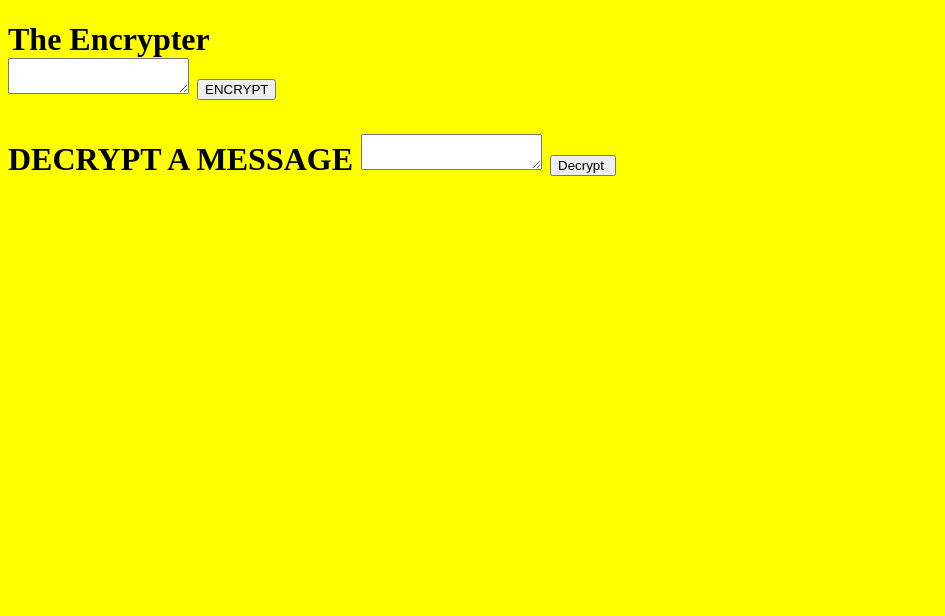
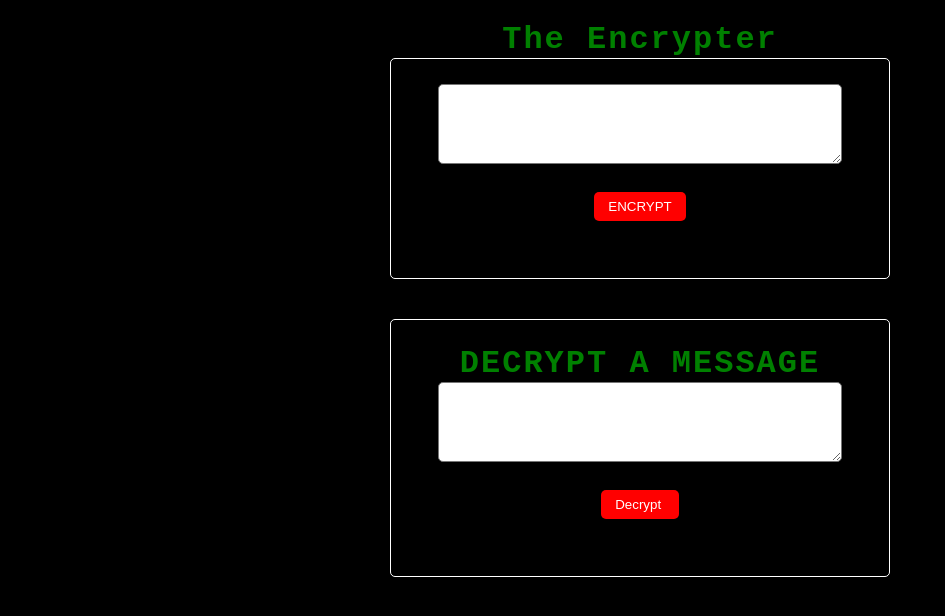
Before and after one commit to JJoBro/aca-code, a plain HTML site: page encryptor/index.html in a window 1280 px wide. Shown: the whole page, without its empty margins (0-945 px from the left). Drawn offline with Linux system fonts and the light colour scheme.

Commit message:
Update styles.css

```diff
--- a/encryptor/styles.css
+++ b/encryptor/styles.css
@@ -1,3 +1,63 @@
+* {
+    box-sizing: border-box;
+}
+
 body {
-  background-color: yellow
+    background-color: black;
+    color: green;
+    font-family: 'Courier New', Courier, monospace;
+    letter-spacing: 2px;
+    margin: 0;
+    width: 100%;
+    height: 100%;
+    text-align: center;
 }
+
+form {
+    border: 1px solid white;
+    border-radius: 5px;
+    margin-bottom: 40px;
+    padding: 25px;
+}
+
+input[type="submit"] {
+    background-color: red;
+    border-color: green;
+    border-radius: 5px;
+    border-width: 0;
+    color: white;
+    padding: 7px 14px;
+}
+
+label {
+    display: block;
+    font-size: 1.3em;
+    font-weight: bold;
+    padding-bottom: 10px;
+}
+
+textarea {
+    border-radius: 5px;
+    margin-bottom: 10px;
+    min-height: 80px;
+    padding: 10px;
+    width: 90%;
+}
+
+.container {
+    margin: auto;
+    max-width: 100%;
+    width: 500px;
+}
+
+.message {
+    color: green;
+    font-size: 1.3em;
+    word-wrap: break-word;
+}
+
+@media only screen and (max-width: 700px) {
+    body {
+        padding: 20px;
+    }
+}
```
